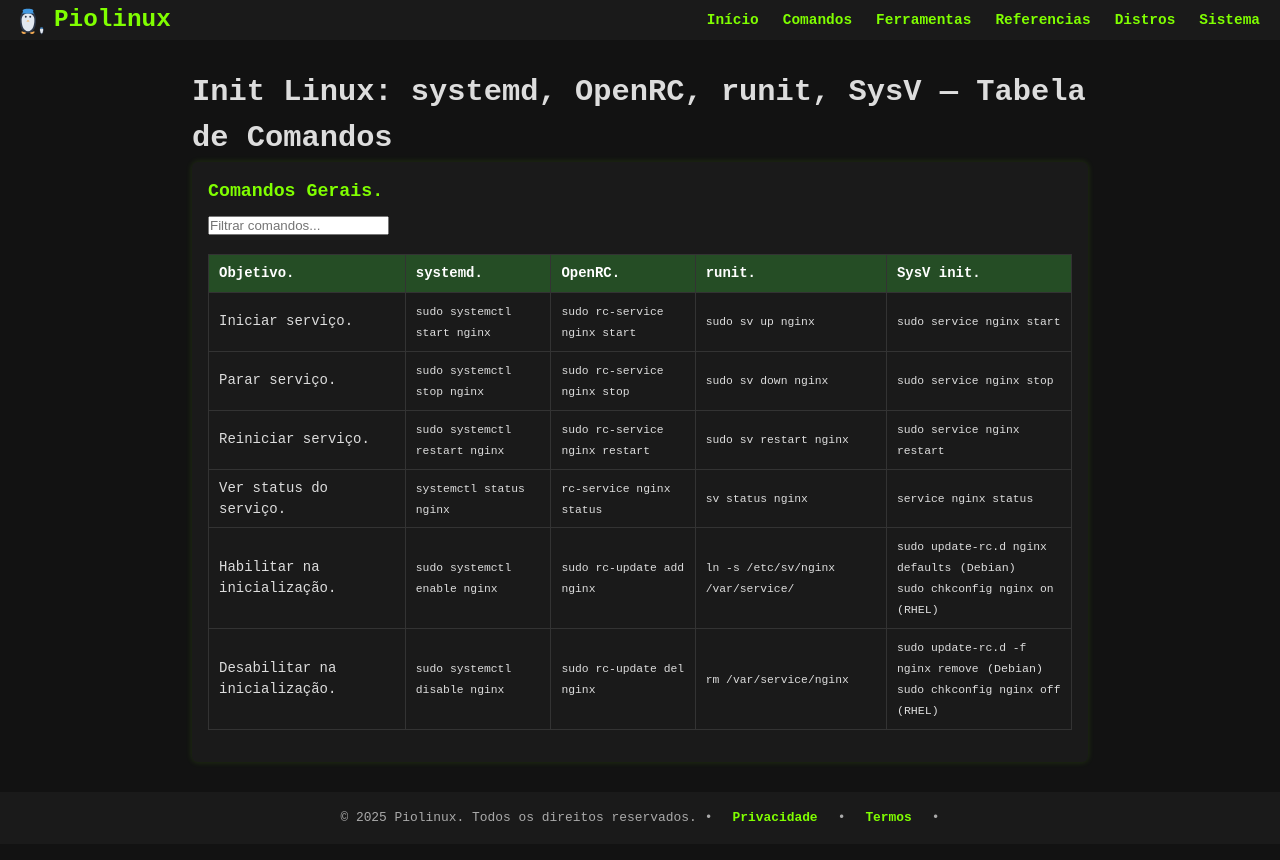
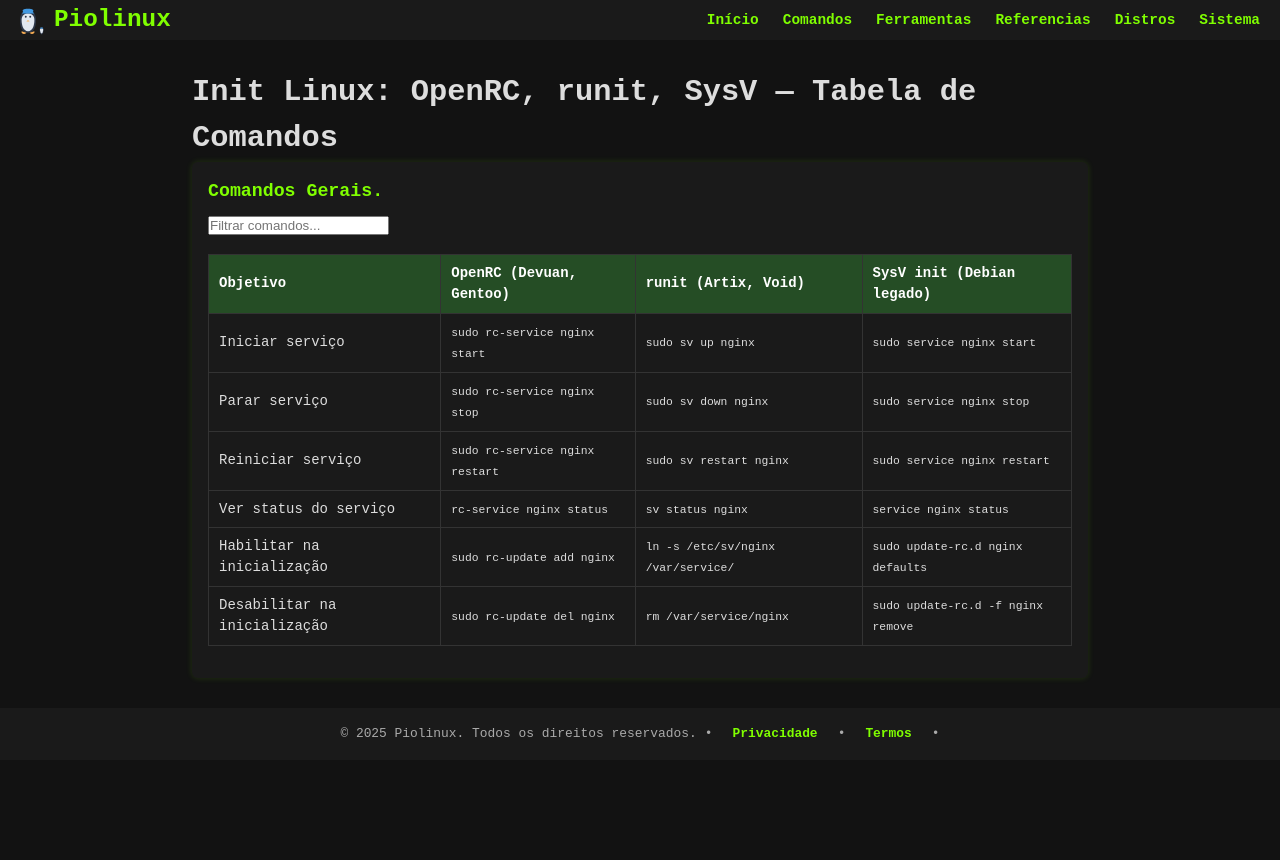
Before and after one commit to Piolinux/piolinux-site, a Jekyll site: the page built from _pages/_comandos/sistemas-de-inicializacao.md, in a window 1280 px wide. Shown: the top 860 px of the page. Built offline with Jekyll 4.4.1, drawn with Linux system fonts in a browser that asks for light colours.

Commit message:
Update sistemas-de-inicializacao.md

```diff
--- a/_pages/_comandos/sistemas-de-inicializacao.md
+++ b/_pages/_comandos/sistemas-de-inicializacao.md
@@ -1,9 +1,9 @@
 ---
 layout: manual-seo
-title: "Init Linux: systemd, OpenRC, runit, SysV — Tabela de Comandos"
-description: "Comandos equivalentes para gerenciar serviços em systemd, OpenRC, runit e SysV. Tabela técnica copiável e validada."
+title: "Init Linux: OpenRC, runit, SysV — Tabela de Comandos"
+description: "Comandos equivalentes para gerenciar serviços em, OpenRC, runit e SysV. Tabela técnica copiável e validada."
 permalink: /sistemas-de-inicializacao/
-tags: [init, systemd, openrc, runit, sysv, linux, inicializacao, servico, systemctl, rc-service, sv]
+tags: [init, openrc, runit, sysv, linux, inicializacao, servico, rc-service, sv]
 ---
 
 <section>
@@ -25,65 +25,49 @@ function filtrarLinhas(termo) {
 <table class="evergreen-table">
   <thead>
     <tr>
-      <th>Objetivo.</th>
-      <th>systemd.</th>
-      <th>OpenRC.</th>
-      <th>runit.</th>
-      <th>SysV init.</th>
+      <th>Objetivo</th>
+      <th>OpenRC (Devuan, Gentoo)</th>
+      <th>runit (Artix, Void)</th>
+      <th>SysV init (Debian legado)</th>
     </tr>
   </thead>
   <tbody>
-    <!-- Iniciar serviço -->
     <tr>
-      <td data-label="Objetivo">Iniciar serviço.</td>
-      <td data-label="systemd"><code>sudo systemctl start nginx</code></td>
+      <td data-label="Objetivo">Iniciar serviço</td>
       <td data-label="OpenRC"><code>sudo rc-service nginx start</code></td>
       <td data-label="runit"><code>sudo sv up nginx</code></td>
       <td data-label="SysV init"><code>sudo service nginx start</code></td>
     </tr>
-    <!-- Parar serviço -->
     <tr>
-      <td data-label="Objetivo">Parar serviço.</td>
-      <td data-label="systemd"><code>sudo systemctl stop nginx</code></td>
+      <td data-label="Objetivo">Parar serviço</td>
       <td data-label="OpenRC"><code>sudo rc-service nginx stop</code></td>
       <td data-label="runit"><code>sudo sv down nginx</code></td>
       <td data-label="SysV init"><code>sudo service nginx stop</code></td>
     </tr>
-    <!-- Reiniciar serviço -->
     <tr>
-      <td data-label="Objetivo">Reiniciar serviço.</td>
-      <td data-label="systemd"><code>sudo systemctl restart nginx</code></td>
+      <td data-label="Objetivo">Reiniciar serviço</td>
       <td data-label="OpenRC"><code>sudo rc-service nginx restart</code></td>
       <td data-label="runit"><code>sudo sv restart nginx</code></td>
       <td data-label="SysV init"><code>sudo service nginx restart</code></td>
     </tr>
-    <!-- Ver status -->
     <tr>
-      <td data-label="Objetivo">Ver status do serviço.</td>
-      <td data-label="systemd"><code>systemctl status nginx</code></td>
+      <td data-label="Objetivo">Ver status do serviço</td>
       <td data-label="OpenRC"><code>rc-service nginx status</code></td>
       <td data-label="runit"><code>sv status nginx</code></td>
       <td data-label="SysV init"><code>service nginx status</code></td>
     </tr>
-    <!-- Habilitar na inicialização -->
     <tr>
-      <td data-label="Objetivo">Habilitar na inicialização.</td>
-      <td data-label="systemd"><code>sudo systemctl enable nginx</code></td>
+      <td data-label="Objetivo">Habilitar na inicialização</td>
       <td data-label="OpenRC"><code>sudo rc-update add nginx</code></td>
       <td data-label="runit"><code>ln -s /etc/sv/nginx /var/service/</code></td>
-      <td data-label="SysV init"><code>sudo update-rc.d nginx defaults</code> <small>(Debian)</small><br><code>sudo chkconfig nginx on</code> <small>(RHEL)</small></td>
+      <td data-label="SysV init"><code>sudo update-rc.d nginx defaults</code></td>
     </tr>
-    <!-- Desabilitar na inicialização -->
     <tr>
-      <td data-label="Objetivo">Desabilitar na inicialização.</td>
-      <td data-label="systemd"><code>sudo systemctl disable nginx</code></td>
+      <td data-label="Objetivo">Desabilitar na inicialização</td>
       <td data-label="OpenRC"><code>sudo rc-update del nginx</code></td>
       <td data-label="runit"><code>rm /var/service/nginx</code></td>
-      <td data-label="SysV init"><code>sudo update-rc.d -f nginx remove</code> <small>(Debian)</small><br><code>sudo chkconfig nginx off</code> <small>(RHEL)</small></td>
+      <td data-label="SysV init"><code>sudo update-rc.d -f nginx remove</code></td>
     </tr>
   </tbody>
 </table>
-
-<!-- Botões de cópia (se ainda quiser um por célula, avise — mas recomendo copiar o código diretamente) -->
-
 </section>
```
